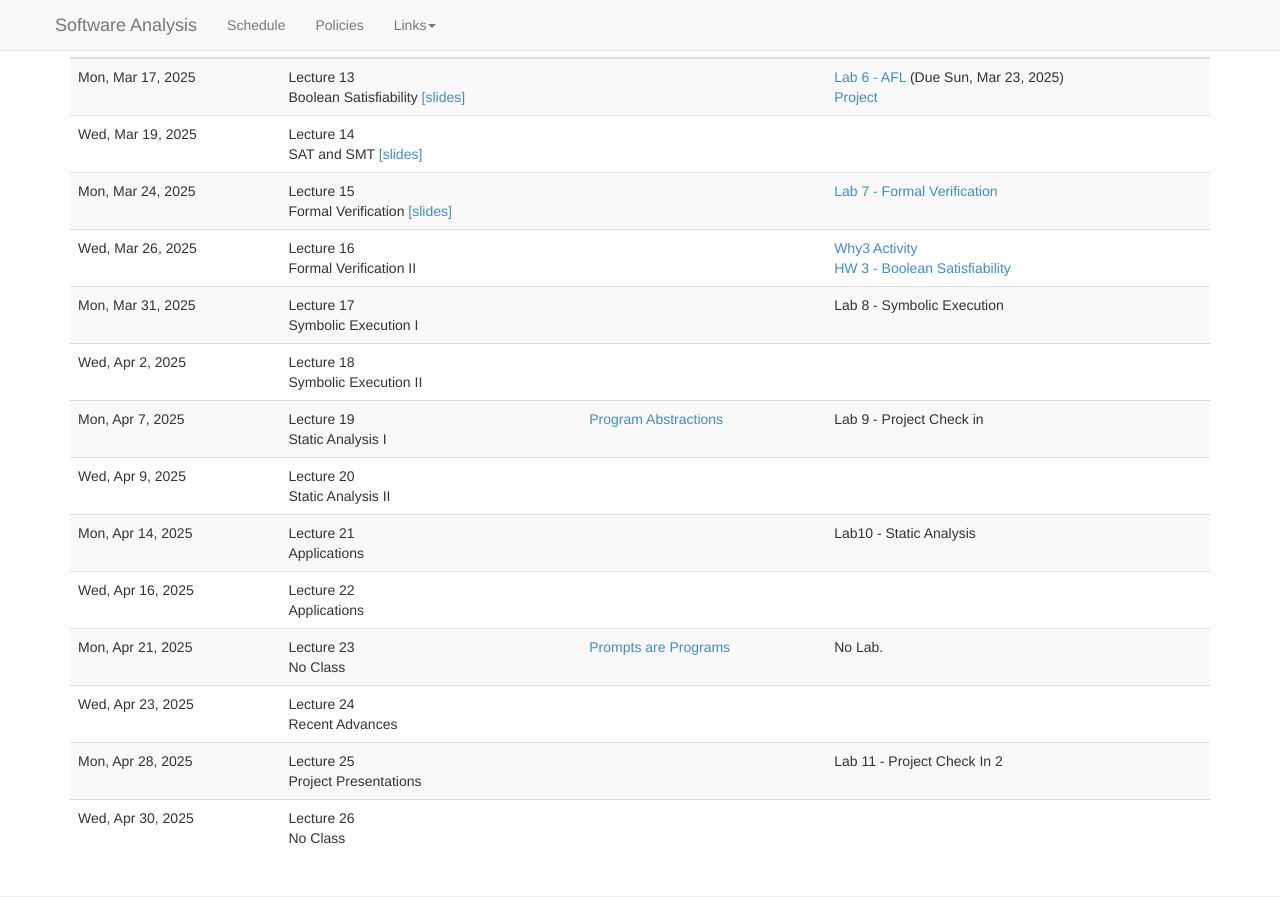
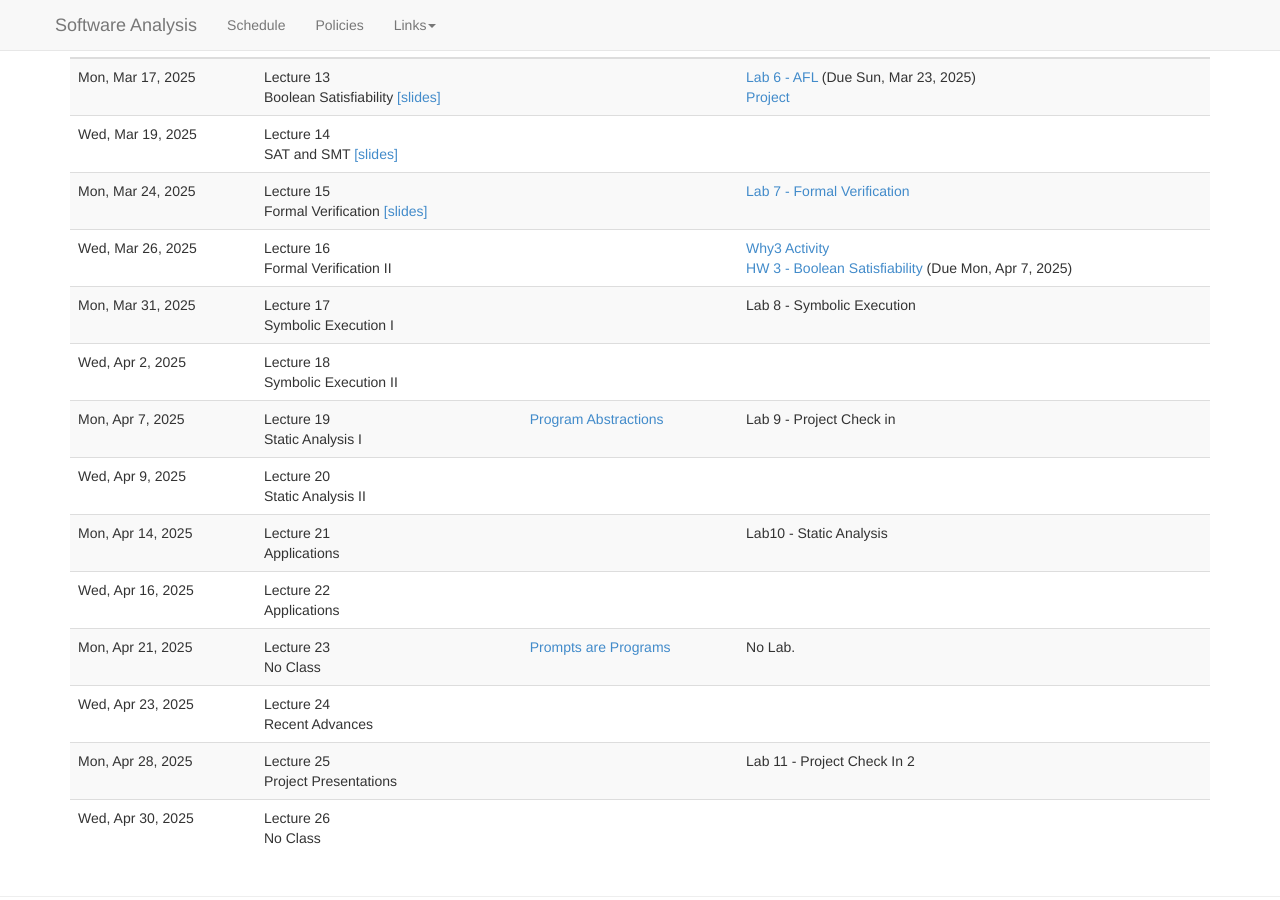
Before and after one commit to bmc-cs-software-analysis/383, a Jekyll site: the page built from schedule.md, in a window 1280 px wide and 900 px high, scrolled down 1442 px. Built offline with Jekyll 4.4.1, drawn with Linux system fonts in a browser that asks for light colours; nearby versions of some CDN libraries.

Commit message:
hw3 deadline

```diff
--- a/_data/schedule.yaml
+++ b/_data/schedule.yaml
@@ -255,6 +255,7 @@
         -
           title: "HW 3 - Boolean Satisfiability"
           url: "hws/HW03.html"
+          deadline: "2025-04-07"
     -
       date: 2025-03-31
       title: Lecture 17 <br> Symbolic Execution I
```
